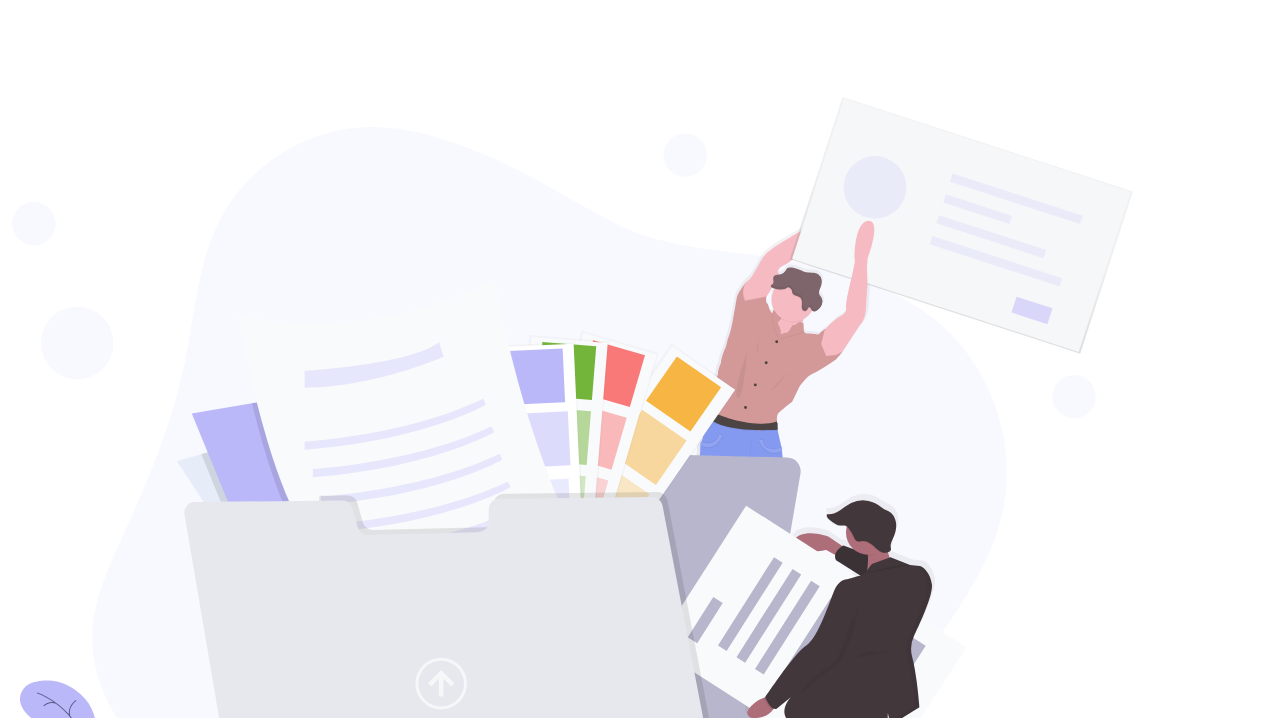
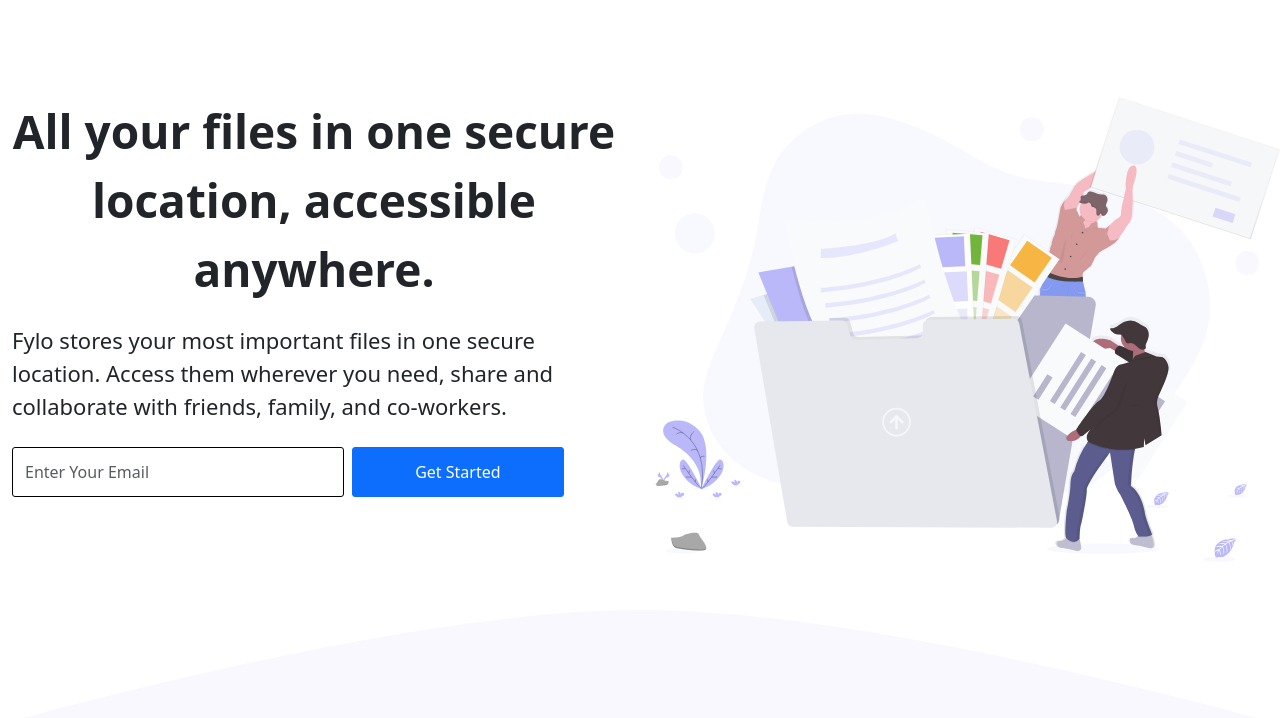
Before and after one commit to hadiprms/fylo-landing-page-with-two-column-layout-master, a plain HTML site: page index.html in a window 1280 px wide. Shown: the part 82-800 px from the top of the page. Drawn offline with nearby package versions, Linux system fonts and the light colour scheme.

Commit message:
1st div of pc created

```diff
--- a/index.html
+++ b/index.html
@@ -49,22 +49,25 @@
       </div>
     </div>
   </div>
-  <div>
+  <div class="row">
+    <div class="col-lg-6 order-1 order-lg-2">
       <img class="img-fluid" src="images/illustration-1.svg" alt="ill-1">
+    </div>
+    <div id="lg-media-des" class="col-lg-6 order-2 order-lg-1">
       <p id="ill-1-p" class="text-center">All your files in one secure location, accessible anywhere.</p>
-  </div>
-  <div>
-    <p id="des-p" class="container text-center"> Fylo stores your most important files in one secure location.
+      <p id="des-p" class="container"> Fylo stores your most important files in one secure location.
         Access them wherever you need, share and collaborate with friends,
         family, and co-workers.</p>
       <nav class="navbar navbar-light bg-body-white">
         <div class="container-fluid">
-        <form id="mail-form" class="column">
-          <input id="border" class="form-control me-2" type="search" placeholder="Enter Your Email" aria-label="Search">
+          <form id="mail-form" class="column d-lg-flex">
+            <input id="border" class="form-control me-2" type="search" placeholder="Enter Your Email"
+              aria-label="Search">
             <button id="mail-button" class="btn btn-primary" type="submit">Get Started</button>
           </form>
         </div>
       </nav>
+    </div>
   </div>
   <div>
     <img id="bg-mobile" class="img-fluid mt-5" src="images/bg-curve-mobile.svg" alt="bg-mobile">
--- a/style-fylo.css
+++ b/style-fylo.css
@@ -14,6 +14,7 @@
     font-size: 17px;
     font-weight: 400;
     margin-top: 20px;
+    text-align: center;
 }
 #mail-form{
     width: 100%;
@@ -177,6 +178,27 @@
     }
     #navbarItems{
         margin-top: 13%;
-
+    }
+    #ill-1-p{
+        font-size: 46px;
+    }
+    #des-p{
+        font-size: 22px;
+        text-align: left;
+    }
+    #border{
+        width: 55%;
+        border-radius: 3px;
+    }
+    #mail-button{
+        width: 35%;
+        padding-top: 12px;
+        padding-bottom: 12px;
+        margin-top: 0px;
+        text-align: center;
+    }
+    #lg-media-des{
+        display: table-cell;
+        vertical-align: middle;
     }
 }
```
Lines whose indentation alone changed are shown as unchanged.
